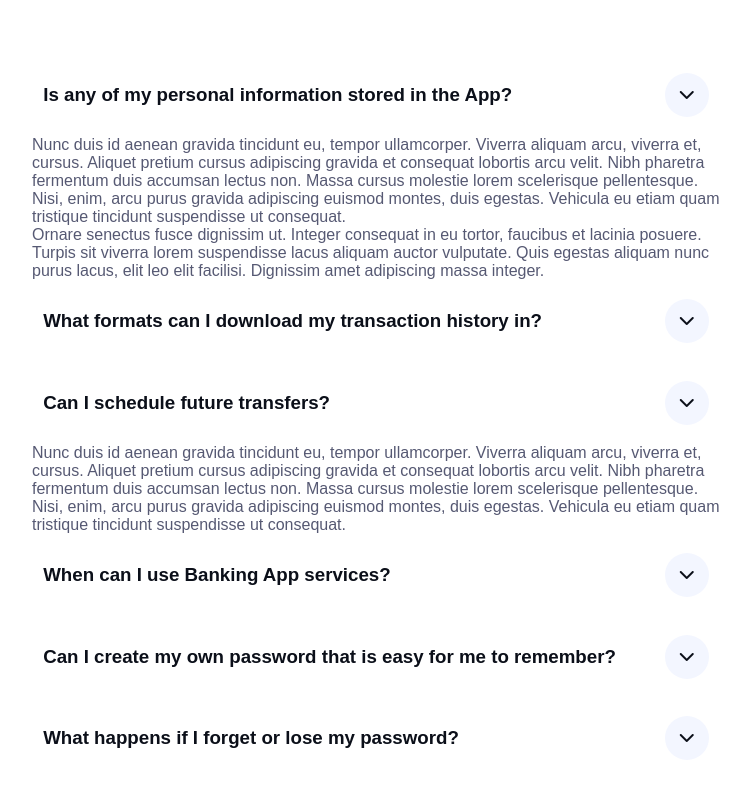
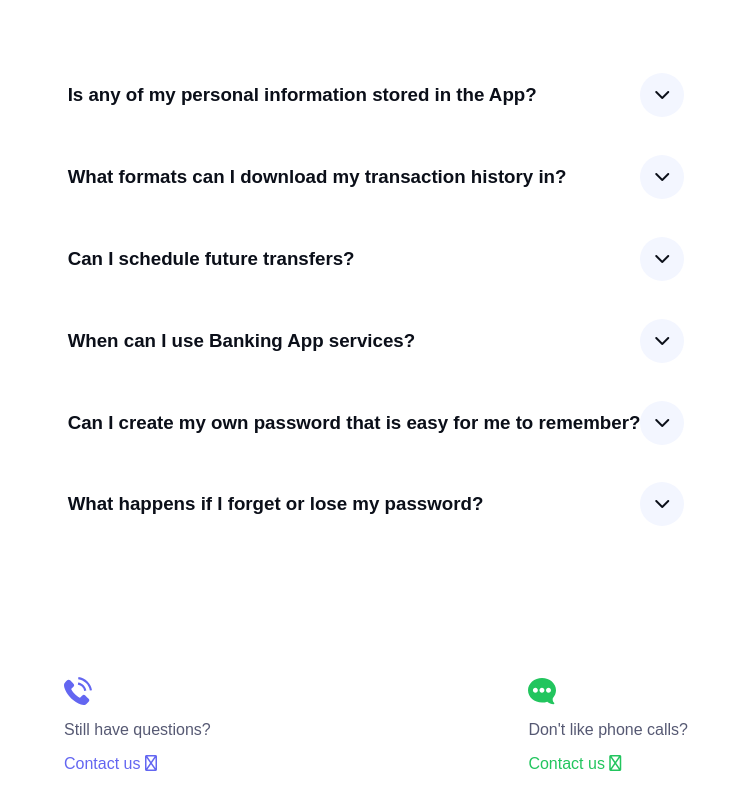
Before and after one commit to Rafeef87/SiliconReact, a React (Vite) app: page / in a window 1280 px wide. Shown: the part 2220-3020 px from the top of the page, without its empty margins (264-1014 px from the left). Built offline with nearby package versions, Linux system fonts and the light colour scheme; some icons are missing.

Commit message:
FAQ (accordion)

```diff
--- a/src/assets/css/style.css
+++ b/src/assets/css/style.css
@@ -961,6 +961,7 @@ header .container {
             padding: .7rem;
             cursor: pointer;
 
+
             p {
                 font-size: 1.3rem;
                 font-weight: 600;
@@ -1006,7 +1007,11 @@ header .container {
             grid-template-rows: 1fr;
             padding: .7rem;
         }
-        .open.btn-circle {
+        .btn-circle {
+
+                transition: all 300ms;
+            }
+        .open .btn-circle{
             background-color: var(--color-primary);
             rotate: 180deg;
             color: var(--color-white);
--- /dev/null
+++ b/src/components/FaqCard.jsx
@@ -0,0 +1,27 @@
+import React from 'react'
+
+const FaqCard = ({item, open, index, handleQuestionClick}) => {
+
+  return (
+
+    <div className="faq-card">
+        <div className={`question ${open === index ? 'open' : ''}`} onClick={() => handleQuestionClick(index)}>
+
+            <h3>{item.question}</h3>
+
+            <a className="btn-circle">
+                <span>
+                    <i className="fa-solid fa-chevron-down"></i>
+                </span>
+            </a>
+        </div>
+        {open === index && (
+        <div className="answer">
+            <p>{item.answer}</p>
+        </div>
+        )}
+    </div>
+  )
+}
+
+export default FaqCard
--- a/src/components/Faqs.jsx
+++ b/src/components/Faqs.jsx
@@ -1,8 +1,24 @@
 import React, { useState } from 'react'
 import telefon from '../assets/images/telefon.svg'
 import message from '../assets/images/message.svg'
+import FaqCard from './FaqCard'
 
 const Faqs = () => {
+
+    const [open, setOpen] = useState(null)
+
+    const faqCards= [
+        {id: 1, question: "Is any of my personal information stored in the App?", answer: "Nunc duis id aenean gravida tincidunt eu, tempor ullamcorper. Viverra aliquam arcu, viverra et, cursus. Aliquet pretium cursus adipiscing gravida et consequat lobortis arcu velit. Nibh pharetra fermentum duis accumsan lectus non. Massa cursus molestie lorem scelerisque pellentesque. Nisi, enim, arcu purus gravida adipiscing euismod  montes, duis egestas. Vehicula eu etiam quam tristique tincidunt suspendisse ut consequat. Ornare senectus fusce dignissim ut. Integer consequat in eu tortor, faucibus et lacinia posuere. Turpis sit viverra lorem suspendisse lacus aliquam auctor vulputate. Quis egestas aliquam nunc purus lacus, elit leo elit facilisi. Dignissim amet adipiscing massa integer."},
+        {id: 2, question: "What formats can I download my transaction history in?" , answer: ""},
+        {id: 3, question: "Can I schedule future transfers?", answer:"Nunc duis id aenean gravida tincidunt eu, tempor ullamcorper. Viverra aliquam arcu, viverra et, cursus. Aliquet pretium cursus adipiscing gravida et consequat lobortis arcu velit. Nibh pharetra fermentum duis accumsan lectus non. Massa cursus molestie lorem scelerisque pellentesque. Nisi, enim, arcu purus gravida adipiscing euismod montes, duis egestas. Vehicula eu etiam quam tristique tincidunt suspendisse ut consequat." },
+        {id: 4, question: "When can I use Banking App services?" , answer: ""},
+        {id: 5, question: "Can I create my own password that is easy for me to remember?", answer: ""},
+        {id: 6, question: "What happens if I forget or lose my password?", answer: ""}
+    ]
+
+    const handleQuestionClick = (index) => {
+        setOpen(prevIndex => (prevIndex === index ? null : index))
+    }
 
   return (
     <section id="faqs">
@@ -11,65 +27,20 @@ const Faqs = () => {
                 <h2>Any questions? Check out the FAQs</h2>
                 <p>Still have unanswered questions and need to get in touch?</p>
             </div>
+
             <div className="que-wrapper">
-                    <div className="question">
-                        <h3>Is any of my personal information stored in the App?</h3>
-                        <a href="#"  className="btn-circle">
-                            <span>
-                                <i className="fa-solid fa-chevron-down"></i>
-                            </span>
-                        </a>
-                    </div>
-                    <div className="answer">
-                        <p>Nunc duis id aenean gravida tincidunt eu, tempor ullamcorper. Viverra aliquam arcu, viverra et, cursus. Aliquet pretium cursus adipiscing gravida et consequat lobortis arcu velit. Nibh pharetra fermentum duis accumsan lectus non. Massa cursus molestie lorem scelerisque pellentesque. Nisi, enim, arcu purus gravida adipiscing euismod  montes, duis egestas. Vehicula eu etiam quam tristique tincidunt suspendisse ut consequat.</p>
-                        <p>Ornare senectus fusce dignissim ut. Integer consequat in eu tortor, faucibus et lacinia posuere. Turpis sit viverra lorem suspendisse lacus aliquam auctor vulputate. Quis egestas aliquam nunc purus lacus, elit leo elit facilisi. Dignissim amet adipiscing massa integer.</p>
-                    </div>
+                {faqCards.map((item, index) => (
+                    <FaqCard key={item.id}
+                    item={item}
+                    open={open}
+                    index={index}
+                    handleQuestionClick={handleQuestionClick}
+                    />
+                ))}
+            </div>
 
-                <div className="question">
-                    <h3>What formats can I download my transaction history in?</h3>
-                    <a href="#"  className="btn-circle">
-                        <span>
-                            <i className="fa-solid fa-chevron-down"></i>
-                        </span>
-                    </a>
-                </div>
-                    <div className="question">
-                        <h3>Can I schedule future transfers?</h3>
-                        <a href="#"  className="btn-circle">
-                            <span>
-                                <i className="fa-solid fa-chevron-down"></i>
-                            </span>
-                        </a>
-                    </div>
-                    <div className="answer">
-                        <p>Nunc duis id aenean gravida tincidunt eu, tempor ullamcorper. Viverra aliquam arcu, viverra et, cursus. Aliquet pretium cursus adipiscing gravida et consequat lobortis arcu velit. Nibh pharetra fermentum duis accumsan lectus non. Massa cursus molestie lorem scelerisque pellentesque. Nisi, enim, arcu purus gravida adipiscing euismod montes, duis egestas. Vehicula eu etiam quam tristique tincidunt suspendisse ut consequat.</p>
-                    </div>
-                <div className="question">
-                    <h3>When can I use Banking App services?</h3>
-                    <a href="#"  className="btn-circle">
-                        <span>
-                            <i className="fa-solid fa-chevron-down"></i>
-                        </span>
-                    </a>
-                </div>
-                <div className="question">
-                    <h3>Can I create my own password that is easy for me to remember?</h3>
-                    <a href="#"  className="btn-circle">
-                        <span>
-                            <i className="fa-solid fa-chevron-down"></i>
-                        </span>
-                    </a>
-                </div>
-                <div className="question">
-                    <h3>What happens if I forget or lose my password?</h3>
-                    <a href="#"  className="btn-circle">
-                        <span>
-                            <i className="fa-solid fa-chevron-down"></i>
-                        </span>
-                    </a>
-                </div>
-            </div>
             <a id="contact-us-now" href="/contact.html" className="btn-contact">Contact us now</a>
+
             <div className="contact">
                 <div className="tel-contact">
                     <img src= {telefon} alt="Telephone image." />
```
